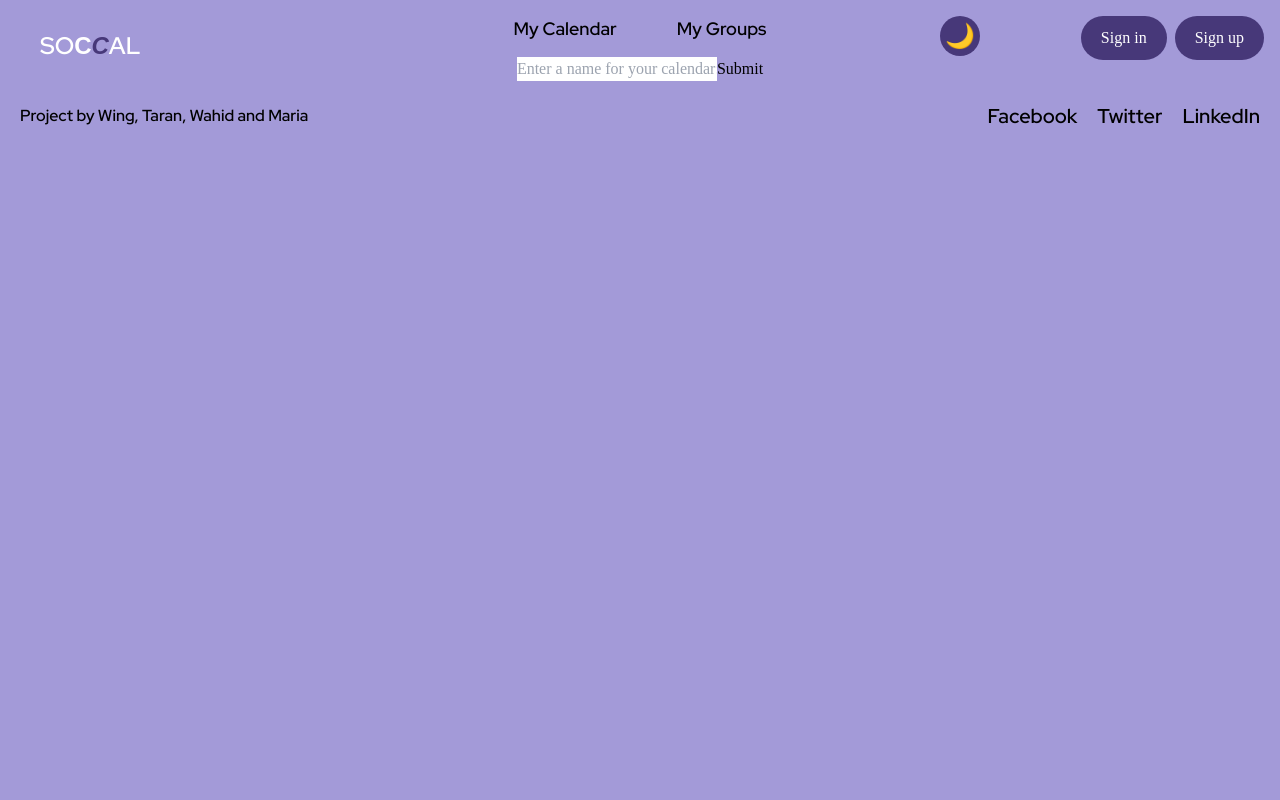
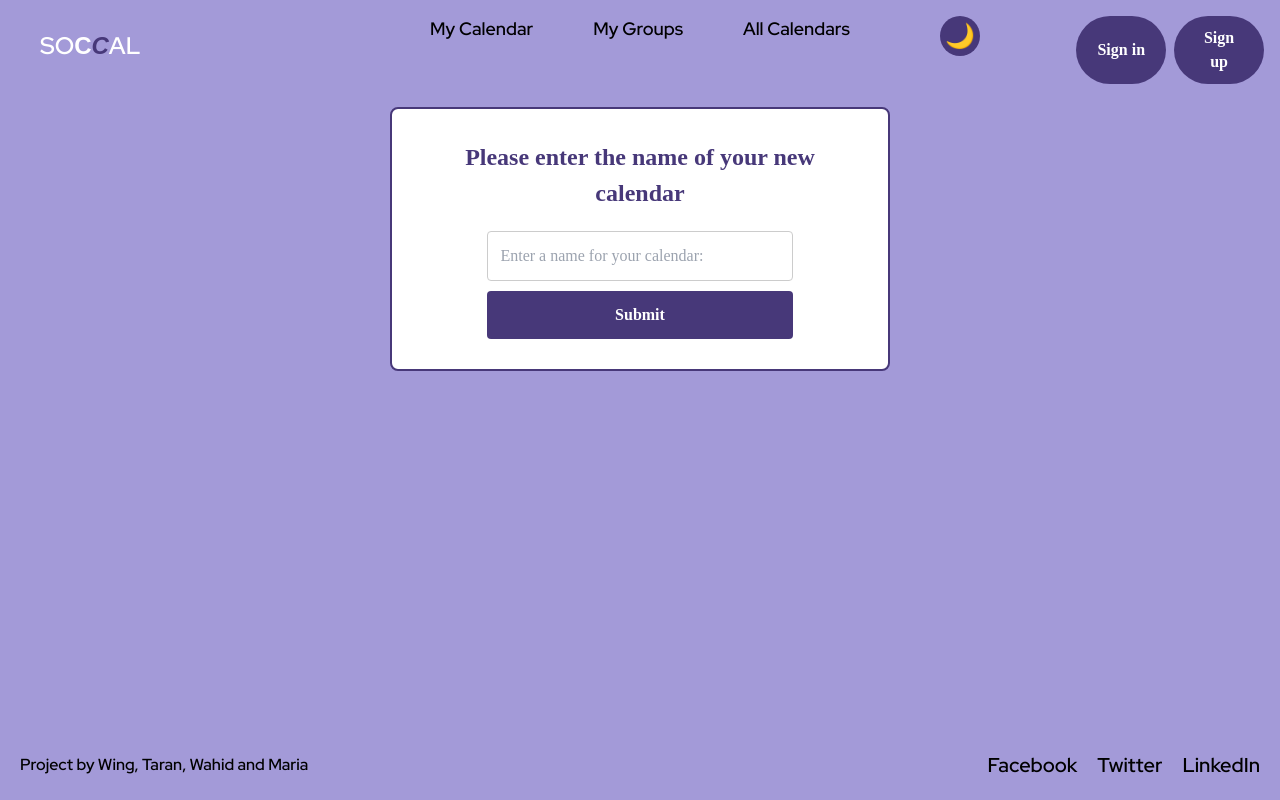
Before and after one commit to wingchichan/week12-final-project, a Next.js app: page /nameCalendarForm in a window 1280 px wide. Built offline with nearby package versions, Linux system fonts and the light colour scheme; no server answers.

Commit message:
cal-prompt

```diff
--- a/package.json
+++ b/package.json
@@ -17,7 +17,8 @@
     "pg": "^8.14.1",
     "react": "^19.0.0",
     "react-big-calendar": "^1.18.0",
-    "react-dom": "^19.0.0"
+    "react-dom": "^19.0.0",
+    "react-modal": "^3.16.3"
   },
   "devDependencies": {
     "@eslint/eslintrc": "^3",
--- a/src/app/components/Calendar.jsx
+++ b/src/app/components/Calendar.jsx
@@ -1,10 +1,9 @@
 'use client';
 
-import React from 'react';
+import React, { useState } from 'react';
 import { Calendar, dateFnsLocalizer } from 'react-big-calendar';
 import { format, parse, startOfWeek, getDay } from 'date-fns';
 import 'react-big-calendar/lib/css/react-big-calendar.css';
-
 import { enUS } from 'date-fns/locale';
 
 const locales = {
@@ -20,22 +19,39 @@ const localizer = dateFnsLocalizer({
 });
 
 const MyCalendar = () => {
-  const events = [
+  const [eventsData, setEventsData] = useState([
     {
       title: 'Sample Event',
       start: new Date(),
       end: new Date(),
     },
-  ];
+  ]);
+
+  const handleSelect = ({ start, end }) => {
+    const title = window.prompt("New Event name");
+    if (title)
+      setEventsData([
+        ...eventsData,
+        {
+          start,
+          end,
+          title,
+        }
+      ]);
+  };
 
   return (
-    <div style={{ height: 500 }}>
+    <div style={{ height: '100vh' }}>
       <Calendar
+        views={["day", "agenda", "work_week", "month"]}
+        selectable
         localizer={localizer}
-        events={events}
-        startAccessor="start"
-        endAccessor="end"
+        defaultDate={new Date()}
+        defaultView="month"
+        events={eventsData}
         style={{ height: '100%' }}
+        onSelectEvent={(event) => alert(event.title)}
+        onSelectSlot={handleSelect}
       />
     </div>
   );
--- a/src/app/components/NameCalendarForm.js
+++ b/src/app/components/NameCalendarForm.js
@@ -1,6 +1,7 @@
 import {auth} from "@clerk/nextjs/server"
 import {db} from "@/utilities/connect"
 import { redirect } from "next/navigation"
+import '../nameCalendarForm/page.css';
 
 export default async function NameCalendarForm() {
     const {userId} = await auth()
@@ -23,10 +24,13 @@ export default async function NameCalendarForm() {
     }
 
     return (
+        <div className="form-container">
         <form action = {handleSubmit}>
+            <h1>Please enter the name of your new calendar</h1>
             <input name="calendarName" placeholder="Enter a name for your calendar: " />
             <button type = "submit">Submit</button>
         </form>
+        </div>
     )
 
 }
--- a/src/app/components/NavBar.jsx
+++ b/src/app/components/NavBar.jsx
@@ -23,9 +23,15 @@ const NavBar = () => {
             My Groups
           </Link>
         </li>
+        <li>
+          <Link href="/all-calendars" className="nav-item calendar-link">
+            All Calendars
+          </Link>
+        </li>
       </ul>
     </nav>
   );
 };
 
+
 export default NavBar;
--- /dev/null
+++ b/src/app/nameCalendarForm/page.css
@@ -0,0 +1,76 @@
+.page-container {
+    display: flex;
+    justify-content: center;
+    align-items: center;
+    height: 100vh;
+    padding: 20px;
+    box-sizing: border-box;
+    text-align: center;
+}
+
+.form-container {
+    background-color: #ffffff;
+    border-radius: 8px;
+    border: 2px solid #473879;
+    padding: 30px;
+    width: 100%;
+    max-width: 500px;
+    box-sizing: border-box;
+    text-align: center;
+    margin: 0 auto;
+    margin-top: 50px;
+}
+
+h1 {
+    color: #473879;
+    font-size: 24px;
+    margin-bottom: 20px;
+}
+
+input {
+    width: 70%;
+    padding: 12px;
+    margin: 10px 0;
+    border: 1px solid #ccc;
+    border-radius: 4px;
+    font-size: 16px;
+    transition: border-color 0.3s ease;
+    display: block;
+    margin-left: auto;
+    margin-right: auto;
+}
+
+input:focus {
+    border-color: #473879;
+    outline: none;
+}
+
+button {
+    width: 70%;
+    padding: 12px;
+    font-size: 16px;
+    font-weight: bold;
+    background-color: #473879;
+    color: white;
+    border: none;
+    border-radius: 4px;
+    cursor: pointer;
+    transition: background-color 0.3s ease;
+    display: block;
+    margin-left: auto;
+    margin-right: auto;
+}
+
+button:hover {
+    background-color: #A39AD8;
+}
+
+footer {
+    position: absolute;
+    bottom: 0;
+    width: 100%;
+    text-align: center;
+    padding: 10px;
+    background-color: #473879;
+    color: white;
+}
--- a/src/app/nameCalendarForm/page.js
+++ b/src/app/nameCalendarForm/page.js
@@ -1,4 +1,5 @@
 import NameCalendarForm from '../components/NameCalendarForm'
+import './page.css';
 
 export default function Page() {
     return (
```
Also changed, not shown: 1 other file (tests, documents, lock files or other folders).
